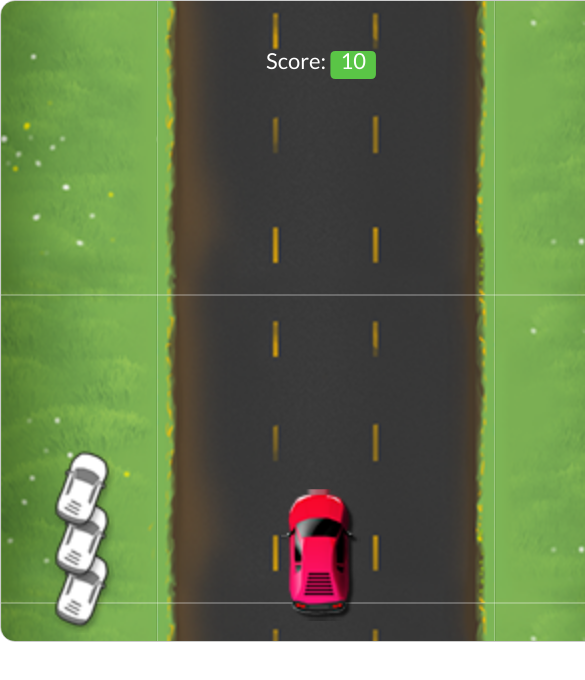
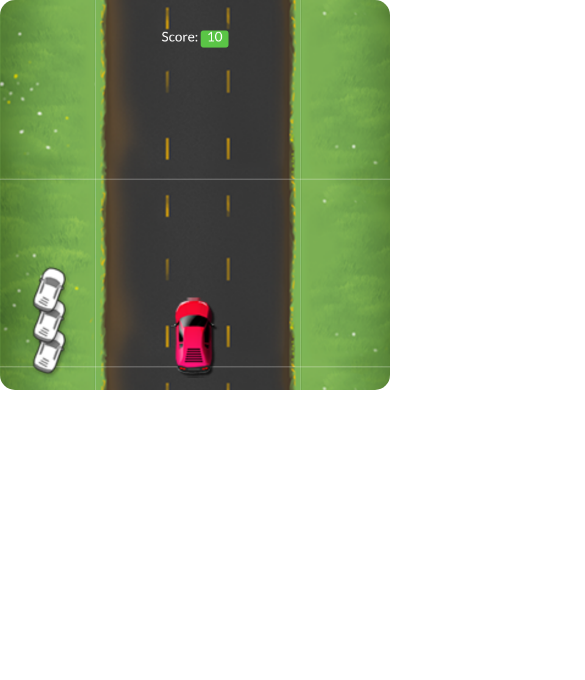
Before and after one commit to pnemi/speed-driver, a plain HTML site: page index.html in a window 390 px wide. Shown: the top 680 px of the page, 585 px wide, since content can reach past the window. Drawn offline with Linux system fonts and the light colour scheme.

Commit message:
Fixed incorect delta calc for animation; Added proper full width/height scaling for mobile devices; Added other car sprites info

```diff
--- a/css/styles.css
+++ b/css/styles.css
@@ -15,5 +15,4 @@ canvas#game {
   margin: 0 auto;
   border-radius: 15px;
   display: block;
-  border: 1px solid #ccc;
 }
--- a/js/game.js
+++ b/js/game.js
@@ -5,11 +5,15 @@ import sprites from './sprites.js';
   const tileset = new Image();
   const canvas = document.getElementById("game");
   const ctx = canvas.getContext("2d");
+
+  let animLoop = null;
+  let lastTick, deltaTime;
+
   const WIDTH = 640;
   const HEIGHT = 640;
 
-  const cx = WIDTH / 2;
-  const cy = HEIGHT / 2;
+  const CENTER_X = WIDTH / 2;
+  const CENTER_Y = HEIGHT / 2;
 
   const SCALE = 2;
   const TO_RADIANS = Math.PI / 180;
@@ -29,8 +33,6 @@ import sprites from './sprites.js';
 
   const GREEN = "#5AC546";
 
-
-  const ratio = WIDTH / HEIGHT;
   let currentWidth = null;
   let currentHeight = null;
 
@@ -42,9 +44,17 @@ import sprites from './sprites.js';
 
   const CAR_BOTTOM_PADDING = 20;
 
+  // flags to indicate car direction when turning, resp. changing lane
   const DIR = {
     LEFT: -1,
     RIGHT: 1
+  }
+
+  // flags to indicate whether car is good, collided recently or has crashed
+  const PLAYER_STATUS = {
+    NORMAL: 1,
+    COLLIDED: 2,
+    CRASHED: 3
   }
 
   const SCORE_GAIN = 2; // players gets 2 score per second
@@ -53,24 +63,37 @@ import sprites from './sprites.js';
 
   const playerCar = {
     // set init position
-    x: cx - (sprites["car"].w * SCALE / 2),
+    x: CENTER_X - (sprites["car"].w * SCALE / 2),
     y: HEIGHT - (sprites["car"].h * SCALE) - CAR_BOTTOM_PADDING,
     laneIndex: 1, // index of lane
     speed: 2, // car speed or speed of moving road and sideways respectively
     isTurning: false,
     turningDir: null,
-    turningSpeed: 8, // pixels per second
-    lives: 3 // 3 tries
+    turningSpeed: 200 * SCALE, // pixels per second
+    lives: 3, // 3 tries
+    status: PLAYER_STATUS.NORMAL
   };
 
   const LANES_OFSSET = 100; // space between lanes
 
+  const LANE_WIDTH = sprites["road"].w / NUM_OF_LANES;
+  const LANE_CX = LANE_WIDTH / 2;
+
+  const LANES_CENTERS = [
+    ~~LANE_CX,
+    ~~(LANE_WIDTH + LANE_CX),
+    ~~(LANE_WIDTH * 2 + LANE_CX)
+  ];
 
   const LANES_POS = [
     playerCar.x - 100,
     playerCar.x,
     playerCar.x + 100
   ];
+
+  // filtered other cars pool
+  const OTHER_CARS_POOL = Object.values(sprites)
+    .filter(s => s.type === "other_car");
 
   // drawing
 
@@ -209,7 +232,7 @@ import sprites from './sprites.js';
     let scoreLabelWidth = ctx.measureText(SCORE_LABEL).width;
     let scoreFrameWidth = scoreWidth + (SCORE_FRAME_HORIZONTAL_PADDING * 2);
 
-    let scoreLabelX = cx - ((scoreLabelWidth + scoreFrameWidth) / 2);
+    let scoreLabelX = CENTER_X - ((scoreLabelWidth + scoreFrameWidth) / 2);
     let scoreFrameX = scoreLabelX + scoreLabelWidth;
     let scoreX = scoreFrameX + SCORE_FRAME_HORIZONTAL_PADDING;
 
@@ -231,22 +254,30 @@ import sprites from './sprites.js';
   }
 
   const drawLifeIndicators = () => {
-    for (let i = 1; i <= playerCar.lives; i++) {
-      let y = canvas.height - sprites["life_indicator"].h - (50 * i);
-      drawTile("life_indicator", 50, y);
+    for (let i = 0; i < playerCar.lives; i++) {
+      let y = canvas.height - (sprites["life_indicator"].h * SCALE) - (50 * i);
+      drawTile("life_indicator", 50, y - CAR_BOTTOM_PADDING);
+    }
+  }
+
+  const drawPlayerCar = () => {
+
+
+
+    if (playerCar.status === PLAYER_STATUS.NORMAL) {
+      drawTile("car", playerCar.x, playerCar.y);
+    } else if (playerCar.status === PLAYER_STATUS.COLLIDED) {
+
+    } else if (playerCar.status === PLAYER_STATUS.CRASHED) {
+      drawTile("car_crashed", playerCar.x, playerCar.y);
     }
   }
 
   const drawBG = () => {
 
-    moveRoad();
     drawRoad();
-
-    moveSideways();
     drawSideways();
-
-    drawTile("car", playerCar.x, playerCar.y);
-
+    drawPlayerCar();
     drawLifeIndicators();
     drawScore();
 
@@ -267,22 +298,25 @@ import sprites from './sprites.js';
   }
 
   const resizeCanvas = () => {
-    currentWidth = window.innerWidth;
-    currentHeight = currentWidth * ratio;
+
+    let currentWidth, currentHeight;
+
+    if (window.innerHeight > window.innerWidth) {
+      currentWidth = window.innerWidth;
+      currentHeight = currentWidth;
+    } else {
+      currentHeight = window.innerHeight;
+      currentWidth = currentHeight;
+    }
 
     canvas.style.width = currentWidth + "px";
     canvas.style.height = currentHeight + "px";
+
   }
 
   const setupCanvas = () => {
-    currentWidth = WIDTH;
-    currentHeight = HEIGHT;
-    canvas.width = WIDTH;
-    canvas.height = HEIGHT;
-    // resizeCanvas();
+    resizeCanvas();
   }
-
-  let timeThen, timeNow, deltaTime;
 
   const hasCarJoinedNewLane = () => {
     if (playerCar.turningDir === DIR.LEFT) {
@@ -302,7 +336,7 @@ import sprites from './sprites.js';
       playerCar.x += (distance * playerCar.turningDir);
 
       if (hasCarJoinedNewLane()) { // animation done
-        timeThen = null;
+        lastTick = null;
         playerCar.isTurning = false; // is not turning anymore
         playerCar.turningDir = null; // no actual turning direction
         playerCar.x = LANES_POS[playerCar.laneIndex]; // set position for last frame
@@ -312,19 +346,18 @@ import sprites from './sprites.js';
 
   }
 
-  const render = time => {
+  const render = timeNow => {
     clearCanvas();
+    moveRoad();
+    moveSideways();
     drawBG();
 
-    if (!timeThen) { // it's the first frame
-      timeThen = time || performance.now();
-    }
+    deltaTime = (timeNow - lastTick) / 1000;
 
-    // deltaTime should be in the range [0 ~ 1]
-    deltaTime = (time - timeThen) / 1000;
+    movePlayerCar(timeNow);
 
-    movePlayerCar(time);
-    window.requestAnimationFrame(render);
+    lastTick = timeNow;
+    animLoop = window.requestAnimationFrame(render);
   }
 
   const initGame = () => {
@@ -333,6 +366,7 @@ import sprites from './sprites.js';
     initSideways();
 
     startTime = performance.now();
+    lastTick = performance.now();
 
     render();
   }
@@ -373,7 +407,7 @@ import sprites from './sprites.js';
 
     playerCar.isTurning = true;
 
-    if (x < WIDTH / 2) {
+    if (x < parseInt(canvas.style.width) / 2) {
       turnLeft();
     } else {
       turnRight();
--- a/js/sprites.js
+++ b/js/sprites.js
@@ -1,4 +1,4 @@
-const tiles = {
+const sprites = {
   "road": {
     x: 262,
     y: 2,
@@ -10,6 +10,61 @@ const tiles = {
     y: 160,
     w: 40,
     h: 66
+  },
+  "car_crashed": {
+    x: 396,
+    y: 174,
+    w: 40,
+    h: 66
+  },
+  "obstackle": {
+    type: "obstackle",
+    x: 176,
+    y: 132,
+    w: 50,
+    h: 18
+  },
+  "yellow_car": {
+    type: "other_car",
+    x: 440,
+    y: 175,
+    w: 40,
+    h: 62
+  },
+  "purple_car": {
+    type: "other_car",
+    x: 352,
+    y: 228,
+    w: 30,
+    h: 46
+  },
+  "green_car": {
+    type: "other_car",
+    x: 44,
+    y: 452,
+    w: 34,
+    h: 46
+  },
+  "green_car": {
+    type: "other_car",
+    x: 44,
+    y: 452,
+    w: 34,
+    h: 46
+  },
+  "orange_truck": {
+    type: "other_car",
+    x: 436,
+    y: 88,
+    w: 46,
+    h: 84
+  },
+  "blue_truck": {
+    type: "other_car",
+    x: 436,
+    y: 0,
+    w: 46,
+    h: 84
   },
   "life_indicator": {
     x: 4,
@@ -66,4 +121,4 @@ const tiles = {
     h: 154
   }
 };
-export default tiles;
+export default sprites;
```
